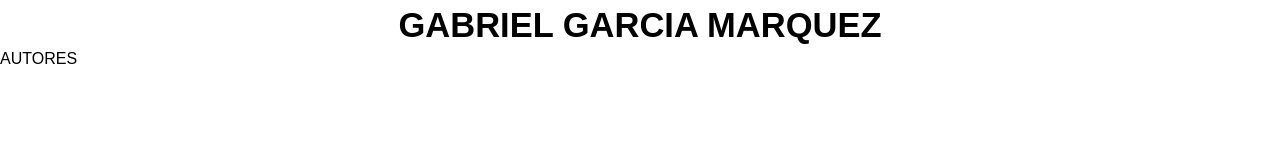
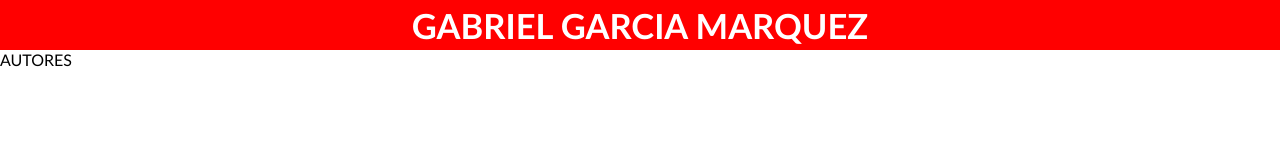
Before and after one commit to JotaKs/Taller3, a plain HTML site: page index.html in a window 1280 px wide. Drawn offline with Linux system fonts and the light colour scheme.

```diff
--- a/css/css.css
+++ b/css/css.css
@@ -4,7 +4,7 @@
 }
 
 body{
-    font-family: arial;
+    font-family: Calibri;
     margin: 0;
 }
 
@@ -16,4 +16,6 @@
     align-items: center;
     height: 50px;
     font-size: 23px;
+    background-color: red;
+    color: white;
 }
```
